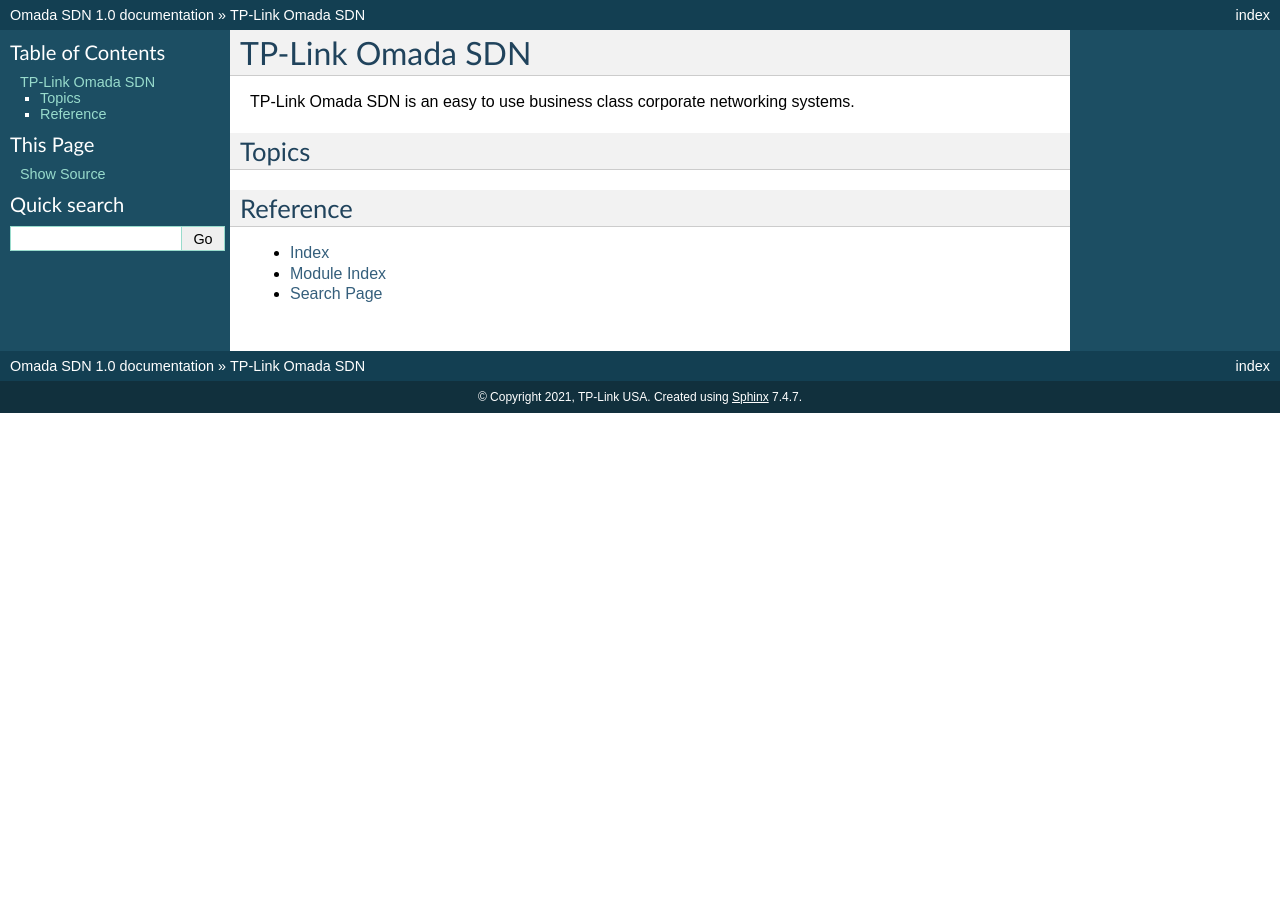
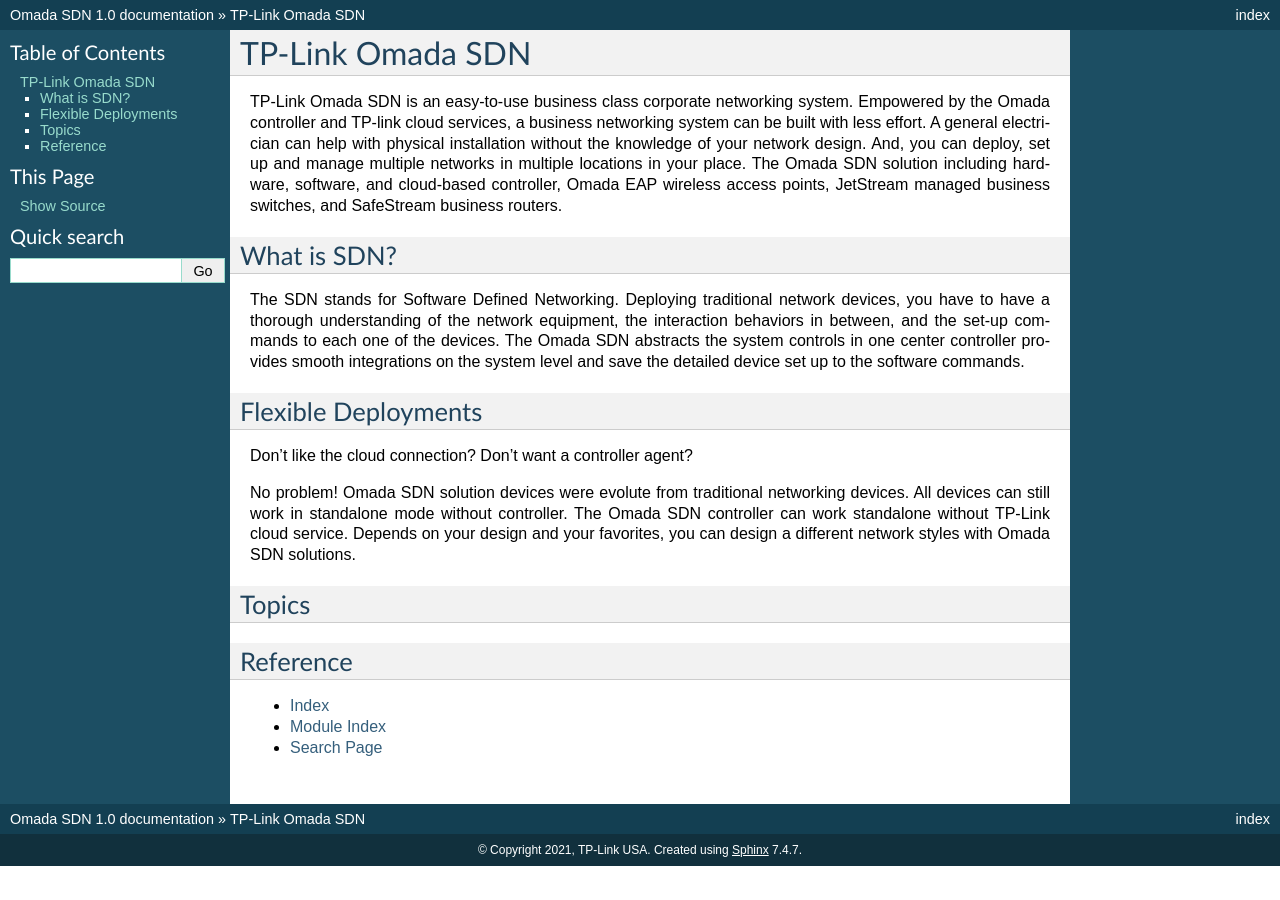
Before and after one commit to tamertplink/omada-sdn, a Sphinx documentation site: the page built from source/index.rst, in a window 1280 px wide. Built offline with Sphinx 7.4.7, drawn with Linux system fonts in a browser that asks for light colours.

Commit message:
1/29/2021 noon

```diff
--- a/introduction.rst
+++ /dev/null
@@ -1,6 +0,0 @@
-Introduction
-============
-
-Welcome to Omada SDN!
-
-Omada SDN is an easy to use business networking system.
--- a/source/index.rst
+++ b/source/index.rst
@@ -6,7 +6,18 @@
 TP-Link Omada SDN
 =================
 
-TP-Link Omada SDN is an easy to use business class corporate networking systems.
+TP-Link Omada SDN is an easy-to-use business class corporate networking system. Empowered by the Omada controller and TP-link cloud services, a business networking system can be built with less effort. A general electrician can help with physical installation without the knowledge of your network design. And, you can deploy, set up and manage multiple networks in multiple locations in your place. The Omada SDN solution including hardware, software, and cloud-based controller, Omada EAP wireless access points, JetStream managed business switches, and SafeStream business routers.
+
+What is SDN?
+------------
+The SDN stands for Software Defined Networking. Deploying traditional network devices, you have to have a thorough understanding of the network equipment, the interaction behaviors in between, and the set-up commands to each one of the devices. The Omada SDN abstracts the system controls in one center controller provides smooth integrations on the system level and save the detailed device set up to the software commands.
+
+Flexible Deployments
+--------------------
+Don’t like the cloud connection? Don’t want a controller agent?
+
+No problem! Omada SDN solution devices were evolute from traditional networking devices. All devices can still work in standalone mode without controller. The Omada SDN controller can work standalone without TP-Link cloud service. Depends on your design and your favorites, you can design a different network styles with Omada SDN solutions.
+
 
 Topics
 ------
```
Also changed, not shown: source/howto/controller_ubuntu.rst (added, +18 -0 lines), source/introduction.rst (added, +15 -0 lines), 1 other file.
